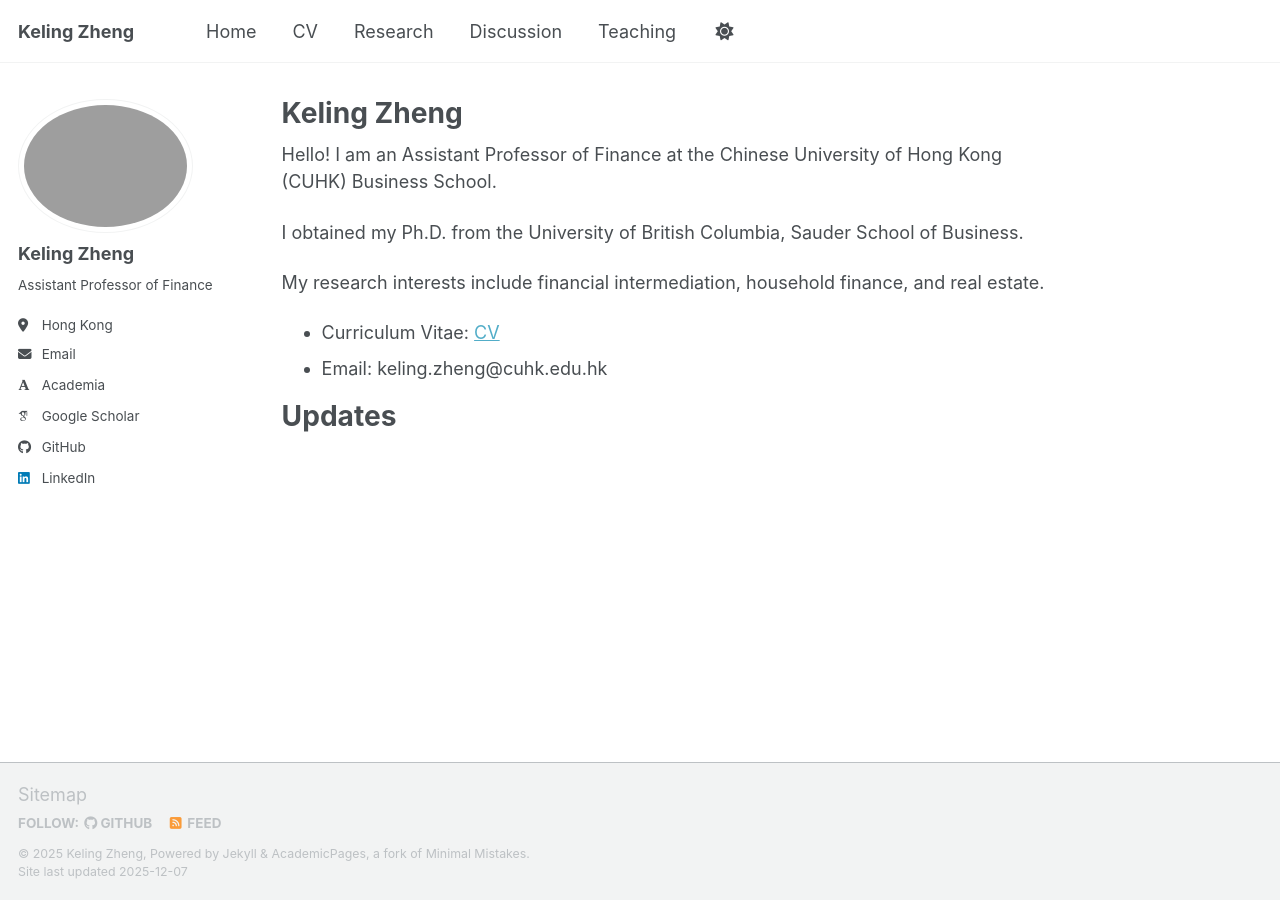
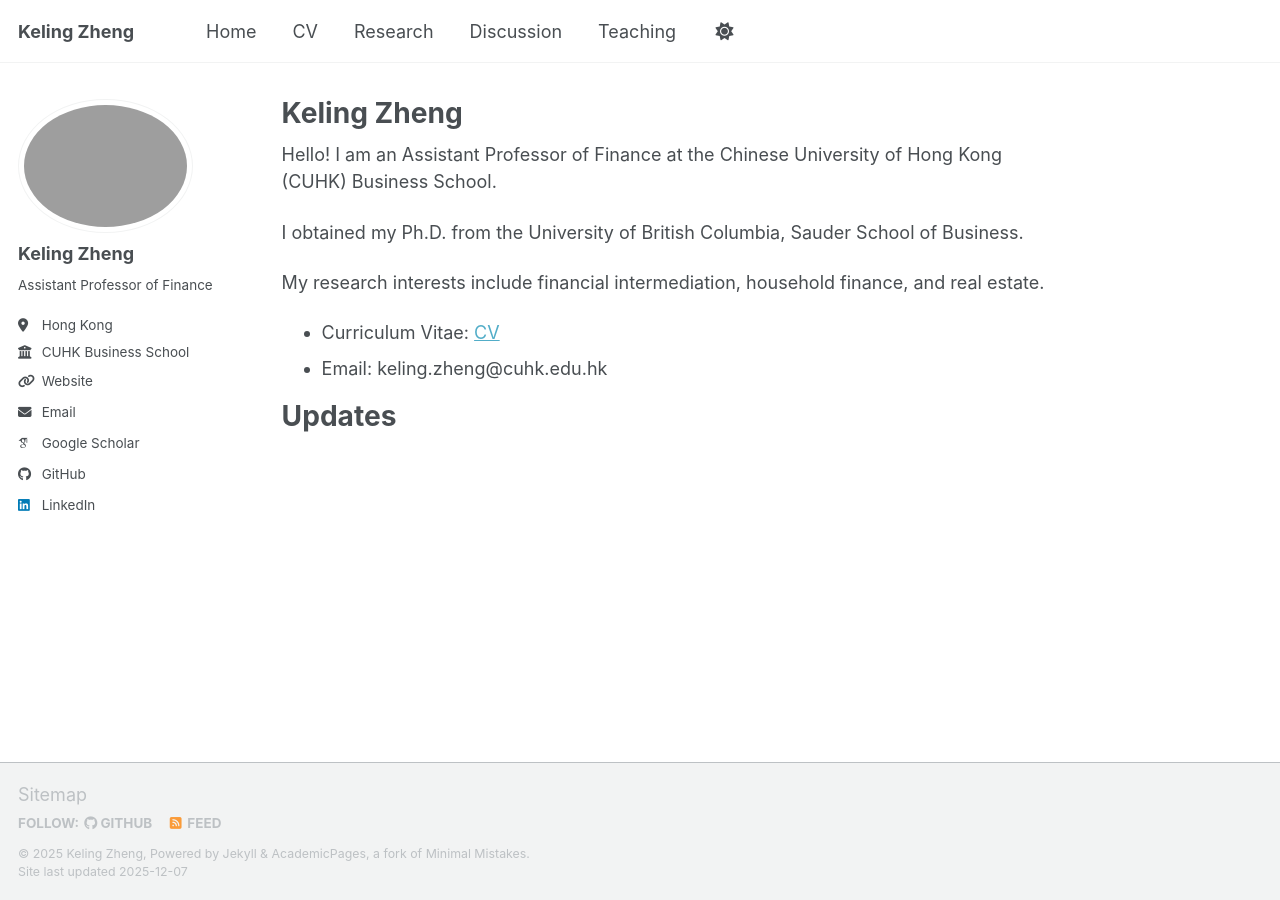
Before and after one commit to Keling-Zheng/Keling-Zheng.github.io, a Jekyll site: the page built from _pages/about.md, in a window 1280 px wide. Built offline with Jekyll 4.4.1, drawn with Linux system fonts in a browser that asks for light colours; some web fonts are replaced; a script bundle is joined from its source files by our own code; library files that are not in the unit come from our copies.

Commit message:
Update _config.yml

```diff
--- a/_config.yml
+++ b/_config.yml
@@ -28,12 +28,12 @@ author:
   pronouns         :
   bio              : "Assistant Professor of Finance"
   location         : "Hong Kong"
-  employer         :
-  uri              :
+  employer         : "CUHK Business School"
+  uri              : "https://www.bschool.cuhk.edu.hk/staff/zheng-keling/"
   email            : "keling.zheng@cuhk.edu.hk"
 
   # Academic websites
-  academia         : "https://www.bschool.cuhk.edu.hk/staff/zheng-keling/"
+  academia         :
   arxiv            : # URL - Update with the correct link to your profile
   googlescholar    : "https://scholar.google.com/citations?user=2_-RyjwAAAAJ&hl=en"
   inspire-hep      : # URL
```
